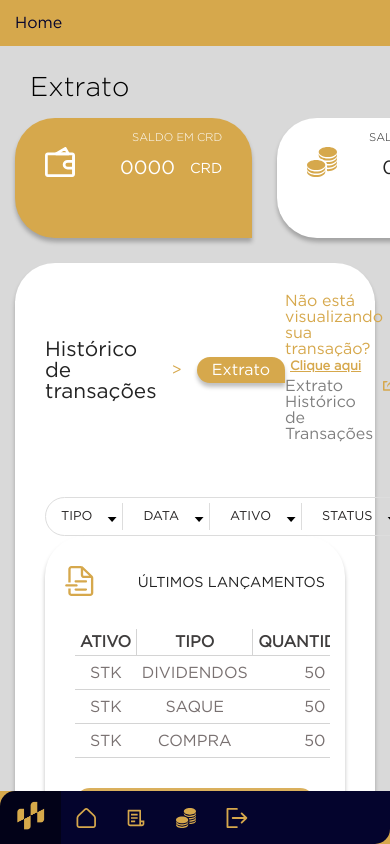
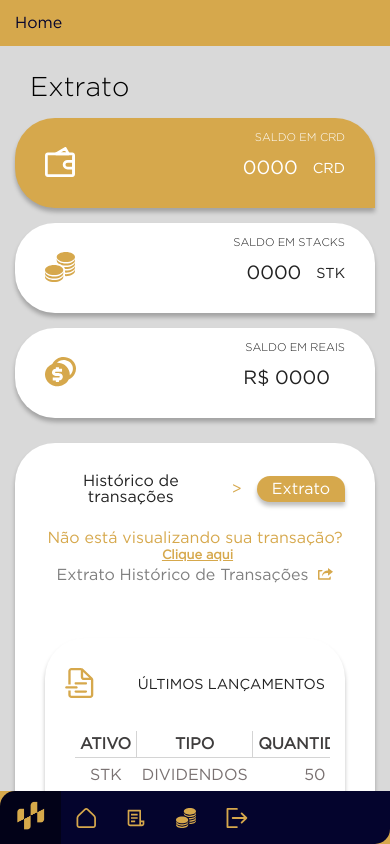
Before and after one commit to codethebasics/credcoin, a Next.js app: page /extrato in a window 390 px wide. Built offline with nearby package versions, Linux system fonts and the light colour scheme.

Commit message:
responsividade extratos

```diff
--- a/pages/extrato/index.js
+++ b/pages/extrato/index.js
@@ -42,7 +42,9 @@ export default function Extrato(props) {
                     <div className={styles.history}>
                         <div className={styles.header}>
                             <div>
-                                <span>Histórico de transações</span>
+                                <span className={styles.label}>
+                                    Histórico de transações
+                                </span>
                                 <span>{' > '}</span>
                                 <span>
                                     <Card
@@ -71,7 +73,7 @@ export default function Extrato(props) {
                         </div>
                         <div className={styles.body}>
                             <div className={styles.calendar}>
-                                <div>
+                                <div className={styles.filter}>
                                     <div>
                                         <span>Tipo</span>
                                         <span>
@@ -113,7 +115,9 @@ export default function Extrato(props) {
                     <div className={styles.extract}>
                         <div className={styles.header}>
                             <div>
-                                <span>Histórico de transações</span>
+                                <span className={styles.label}>
+                                    Histórico de transações
+                                </span>
                                 <span>{' > '}</span>
                                 <span>
                                     <Card
@@ -140,7 +144,9 @@ export default function Extrato(props) {
                         </div>
                         <div className={styles.body}>
                             <div>
-                                <span>Detalhes da operação</span>
+                                <span className={styles.label}>
+                                    Detalhes da operação
+                                </span>
                             </div>
                             <div>
                                 <table>
--- a/styles/pages/Extrato.module.scss
+++ b/styles/pages/Extrato.module.scss
@@ -198,3 +198,72 @@
         }
     }
 }
+
+@media (max-width: 1000px) {
+    .extrato {
+        .balanceContainer {
+            flex-direction: column;
+
+            >div:nth-child(2) {
+                margin: 15px 0;
+            }
+        }
+
+        .historyContainer {
+            .header {
+                flex-direction: column;
+
+                .label {
+                    font-size: 1rem !important;
+                    text-align: center;
+                }
+
+                >div {
+                    &:nth-child(2) {
+                        text-align: center;
+                        margin-top: 25px;
+                    }
+
+                }
+            }
+            .body {
+                .calendar {
+                    .filter {
+                        display: none !important;
+                    }
+                }
+            }
+        }
+
+        .extractContainer {
+            .header {
+                flex-direction: column;
+
+                .label {
+                    font-size: 1rem !important;
+                    text-align: center;
+                }
+
+                >div {
+                    &:nth-child(2) {
+                        text-align: center;
+                        margin-top: 25px;
+                    }
+
+                }
+            }
+
+            .body {
+                display: flex;
+                flex-direction: column;
+                align-items: center;
+
+                table {
+                    tr {
+                        text-align: center;
+                    }
+                }
+            }
+        }
+    }
+}
```
